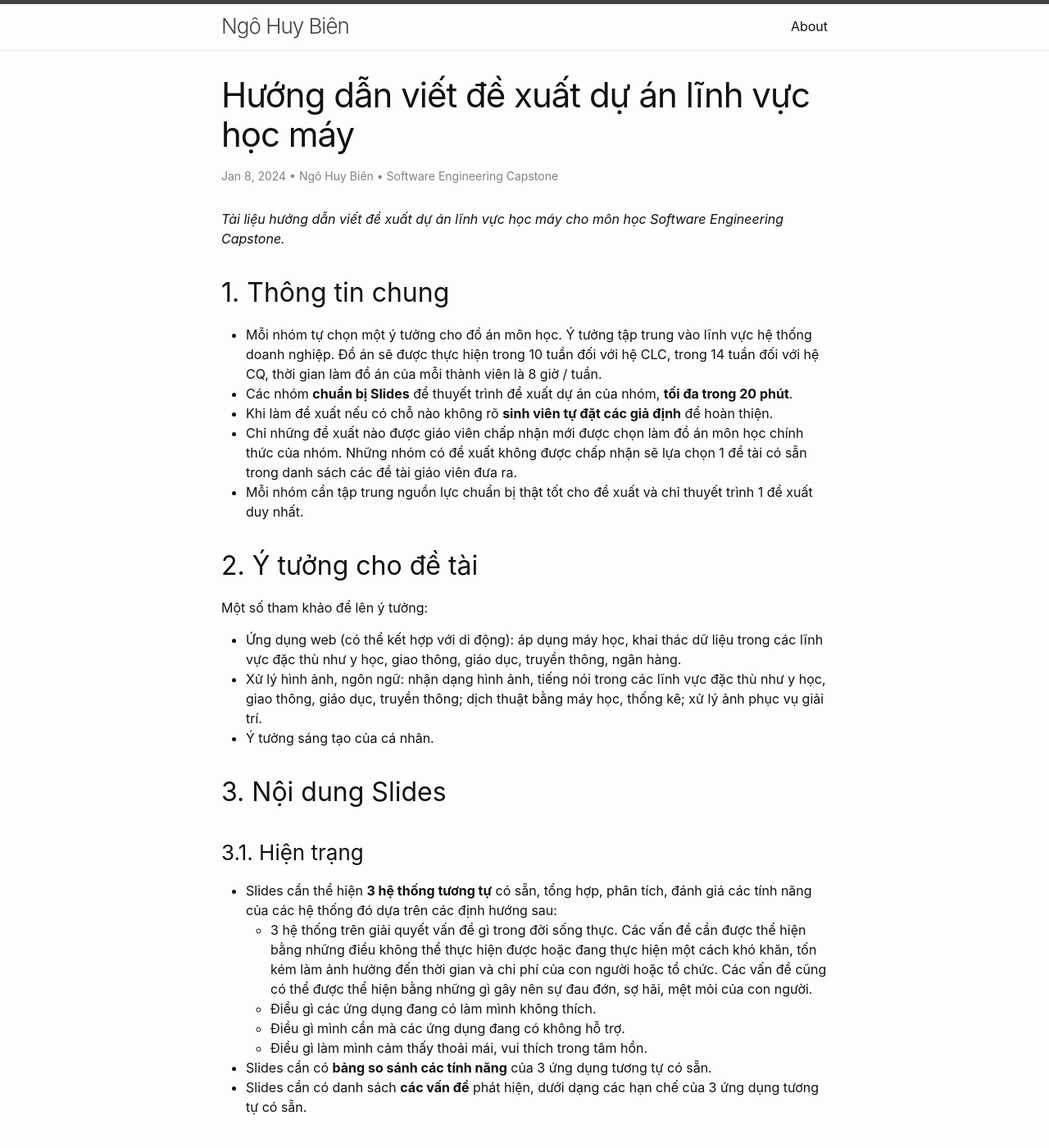
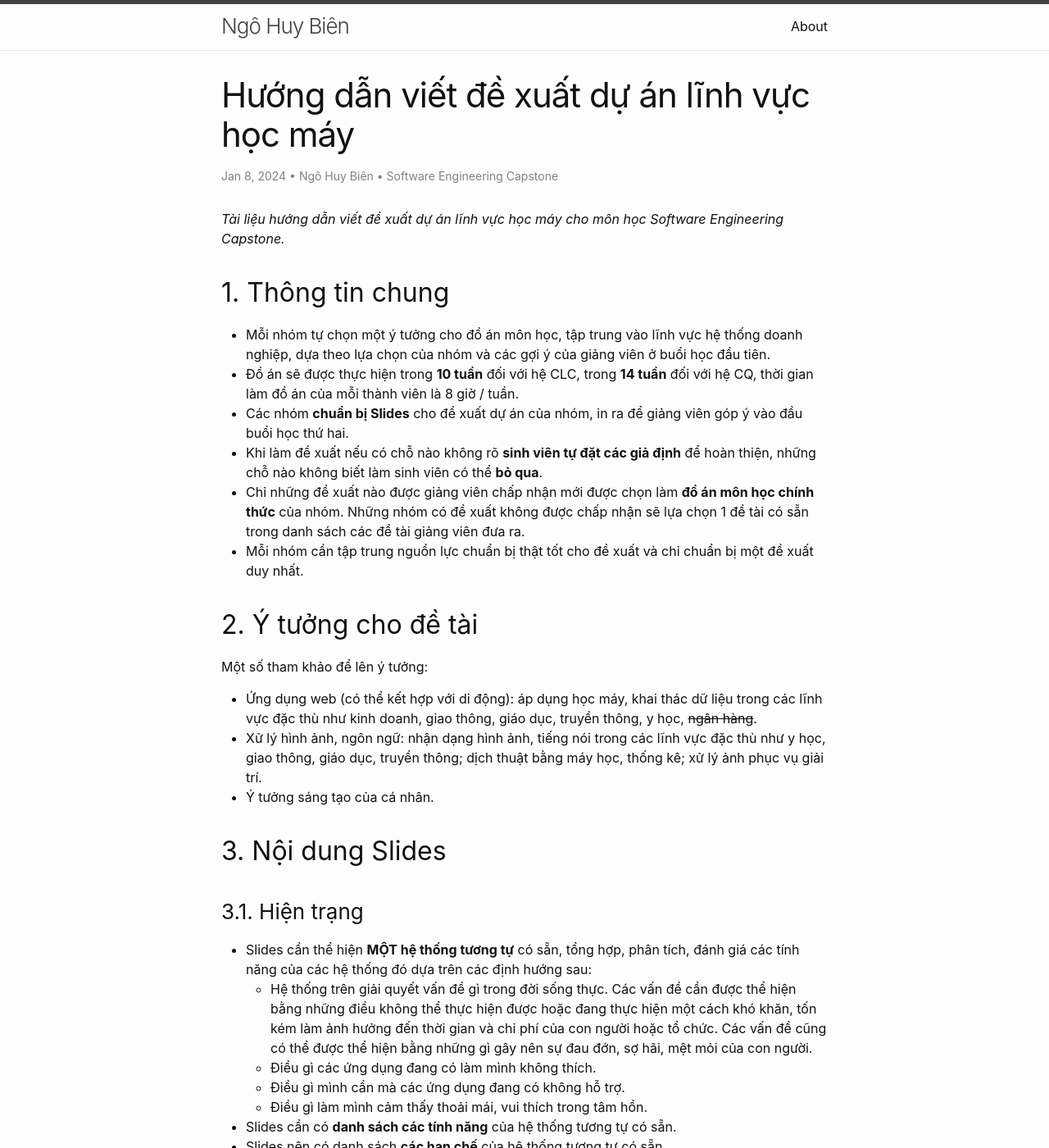
Before and after one commit to ngohuybien/ngohuybien.github.io, a Jekyll site: the page built from _posts/2024-01-08-machine-learning-project-proposal.md, in a window 1280 px wide and 1400 px high. Shown: the whole window at 82% size. Built offline with Jekyll 4.4.1, drawn with Linux system fonts in a browser that asks for light colours; some of the changed text lies outside the part shown.

Commit message:
Update 2024-01-08-machine-learning-project-proposal.md

```diff
--- a/_posts/2024-01-08-machine-learning-project-proposal.md
+++ b/_posts/2024-01-08-machine-learning-project-proposal.md
@@ -9,44 +9,44 @@
 _Tài liệu hướng dẫn viết đề xuất dự án lĩnh vực học máy cho môn học Software Engineering Capstone._
 
 ## 1. Thông tin chung
-* Mỗi nhóm tự chọn một ý tưởng cho đồ án môn học. Ý tưởng tập trung vào lĩnh vực hệ thống doanh nghiệp.
-Đồ án sẽ được thực hiện trong 10 tuần đối với hệ CLC, trong 14 tuần đối với hệ CQ, thời gian làm đồ án của mỗi thành viên là 8 giờ / tuần.
-* Các nhóm **chuẩn bị Slides** để thuyết trình đề xuất dự án của nhóm, **tối đa trong 20 phút**.
-* Khi làm đề xuất nếu có chỗ nào không rõ **sinh viên tự đặt các giả định** để hoàn thiện.
-* Chỉ những đề xuất nào được giáo viên chấp nhận mới được chọn làm đồ án môn học chính thức của nhóm. Những nhóm có đề xuất không được chấp nhận sẽ lựa chọn 1 đề tài có sẵn trong danh sách các đề tài giáo viên đưa ra.
-* Mỗi nhóm cần tập trung nguồn lực chuẩn bị thật tốt cho đề xuất và chỉ thuyết trình 1 đề xuất duy nhất.
+* Mỗi nhóm tự chọn một ý tưởng cho đồ án môn học, tập trung vào lĩnh vực hệ thống doanh nghiệp, dựa theo lựa chọn của nhóm và các gợi ý của giảng viên ở buổi học đầu tiên.
+* Đồ án sẽ được thực hiện trong **10 tuần** đối với hệ CLC, trong **14 tuần** đối với hệ CQ, thời gian làm đồ án của mỗi thành viên là 8 giờ / tuần.
+* Các nhóm **chuẩn bị Slides** cho đề xuất dự án của nhóm, in ra để giảng viên góp ý vào đầu buổi học thứ hai.
+* Khi làm đề xuất nếu có chỗ nào không rõ **sinh viên tự đặt các giả định** để hoàn thiện, những chỗ nào không biết làm sinh viên có thể **bỏ qua**.
+* Chỉ những đề xuất nào được giảng viên chấp nhận mới được chọn làm **đồ án môn học chính thức** của nhóm. Những nhóm có đề xuất không được chấp nhận sẽ lựa chọn 1 đề tài có sẵn trong danh sách các đề tài giảng viên đưa ra.
+* Mỗi nhóm cần tập trung nguồn lực chuẩn bị thật tốt cho đề xuất và chỉ chuẩn bị một đề xuất duy nhất.
 
 ## 2. Ý tưởng cho đề tài
 Một số tham khảo để lên ý tưởng:
-* Ứng dụng web (có thể kết hợp với di động): áp dụng máy học, khai thác dữ liệu trong các lĩnh vực đặc thù như y học, giao thông, giáo dục, truyền thông, ngân hàng.
+* Ứng dụng web (có thể kết hợp với di động): áp dụng học máy, khai thác dữ liệu trong các lĩnh vực đặc thù như kinh doanh, giao thông, giáo dục, truyền thông, y học, ~~ngân hàng~~.
 * Xử lý hình ảnh, ngôn ngữ: nhận dạng hình ảnh, tiếng nói trong các lĩnh vực đặc thù như y học, giao thông, giáo dục, truyền thông; dịch thuật bằng máy học, thống kê; xử lý ảnh phục vụ giải trí.
 * Ý tưởng sáng tạo của cá nhân.
 
 ## 3. Nội dung Slides
 
 ### 3.1. Hiện trạng
-* Slides cần thể hiện **3 hệ thống tương tự** có sẵn, tổng hợp, phân tích, đánh giá các tính năng của các hệ thống đó dựa trên các định hướng sau:
-  * 3 hệ thống trên giải quyết vấn đề gì trong đời sống thực. Các vấn đề cần được thể hiện bằng những điều không thể thực hiện được hoặc đang thực hiện một cách khó khăn, tốn kém làm ảnh hưởng đến thời gian và chi phí của con người hoặc tổ chức. Các vấn đề cũng có thể được thể hiện bằng những gì gây nên sự đau đớn, sợ hãi, mệt mỏi của con người.
+* Slides cần thể hiện **MỘT hệ thống tương tự** có sẵn, tổng hợp, phân tích, đánh giá các tính năng của các hệ thống đó dựa trên các định hướng sau:
+  * Hệ thống trên giải quyết vấn đề gì trong đời sống thực. Các vấn đề cần được thể hiện bằng những điều không thể thực hiện được hoặc đang thực hiện một cách khó khăn, tốn kém làm ảnh hưởng đến thời gian và chi phí của con người hoặc tổ chức. Các vấn đề cũng có thể được thể hiện bằng những gì gây nên sự đau đớn, sợ hãi, mệt mỏi của con người.
   * Điều gì các ứng dụng đang có làm mình không thích.
   * Điều gì mình cần mà các ứng dụng đang có không hỗ trợ.
   * Điều gì làm mình cảm thấy thoải mái, vui thích trong tâm hồn.
-* Slides cần có **bảng so sánh các tính năng** của 3 ứng dụng tương tự có sẵn.
-* Slides cần có danh sách **các vấn đề** phát hiện, dưới dạng các hạn chế của 3 ứng dụng tương tự có sẵn.
+* Slides cần có **danh sách các tính năng** của hệ thống tương tự có sẵn.
+* Slides nên có danh sách **các hạn chế** của hệ thống tương tự có sẵn.
 
 ### 3.2. Động cơ
 Slides cần thể hiện được động cơ xây dựng hệ thống. Các lý do thường ở các dạng sau.
-* Chi phí sử dụng các hệ thống có sẵn quá cao.
-* Việc bảo mật dữ liệu và đảm bảo tính riêng tư của các hệ thống có sẵn chưa phù hợp với yêu cầu đặc thù.
+* Chi phí sử dụng hệ thống có sẵn quá cao.
+* Việc bảo mật dữ liệu và đảm bảo tính riêng tư của hệ thống có sẵn chưa phù hợp với yêu cầu đặc thù.
 * Các hạn chế của hệ thống có sẵn ảnh hưởng đến chi phí, thời gian thực hiện công việc và trải nghiệm người dùng.
-* Hệ thống chưa được địa phương hóa hoặc nhằm chất lượng chưa dựa trên sự địa phương hóa.
-* Lý do xây dựng lại hệ thống là nhằm mục đích học tập
-* Các ý tưởng sinh viên tự đề xuất thêm (nếu có).
+* Hệ thống chưa được địa phương hóa cho người Việt, hoặc chất lượng dành cho người Việt chưa phù hợp với mong muốn.
+* Lý do xây dựng lại hệ thống là nhằm **mục đích học tập**.
+* Các động cơ sinh viên tự phát hiện và đề xuất (nếu có).
 
 ### 3.3. Các mục tiêu
 * Slides cần thể hiện các mục tiêu dưới dạng các giải pháp cho vấn đề.
 * Các mục tiêu có thể được thể hiện bằng nhiều mức.
 * Ở **mức độ đầu tiên** các mục tiêu thường được thể hiện bằng cách **diễn đạt ngược lại** vấn đề gặp phải.
-* Slides cần thể hiện ít nhất **một luồng quy trình nghiệp vụ** nhằm đạt được **một mục tiêu** đề ra.
+* Slides cần thể hiện ít nhất **MỘT luồng quy trình nghiệp vụ** nhằm đạt được **MỘT mục tiêu** đề ra.
 * Dựa vào luồng quy trình, Slides cần **liệt kê các tính năng dự kiến** sẽ được thực hiện. Mỗi tính năng đề xuất luôn cần trả lời được các câu hỏi:
   * Tính năng này dành cho bước nào trong luồng quy trình?
   * Quy trình này nhằm đạt được mục tiêu nào?
@@ -63,7 +63,7 @@
 * Các độ đo để so sánh, đánh giá các kết quả thu được trong thí nghiệm có kiểm soát,
 * Các độ đo để so sánh, đánh giá hệ thống thu được với các hệ thống tương tự (khảo sát người dùng), và
 * Danh sách các công nghệ, công cụ dự định sẽ sử dụng.
-* Sinh viên cần mô tả, giải thích cụ thể được các sơ đồ khi trình bày Slides.
+* Sinh viên cần mô tả, giải thích cụ thể được các sơ đồ nếu được hỏi thêm.
 
 ### 3.5. Kết quả dự kiến của đề tài
 Slides cần thể hiện các sản phẩm dự kiến sẽ thu được. Các sản phẩm này có thể bao gồm, nhưng không giới hạn các sản phẩm sau.
@@ -79,8 +79,8 @@
 * Các tài liệu kỹ thuật hướng dẫn chi tiết phương pháp tái tạo các sản phẩm.
 
 ### 3.6. Kế hoạch thực hiện
-* Nhóm đăng ký và tạo một Timeline miễn phí tại [Precenden.com](https://www.preceden.com/).
-* Kế hoạch cần thể hiện trong tối đa 10 cột mốc.
+* Nhóm đăng ký và tạo một Timeline miễn phí tại <a target = "_blank" href = "https://www.preceden.com/">Precenden.com</a>.
+* Kế hoạch cần thể hiện trong **tối đa 10 cột mốc**.
 * Kế hoạch cần phù hợp với các các sản phẩm dự kiến, các cột mốc thời gian của môn học, và nguồn nhân lực hiện có.
 
 ### &copy; 2024 Ngô Huy Biên
```
